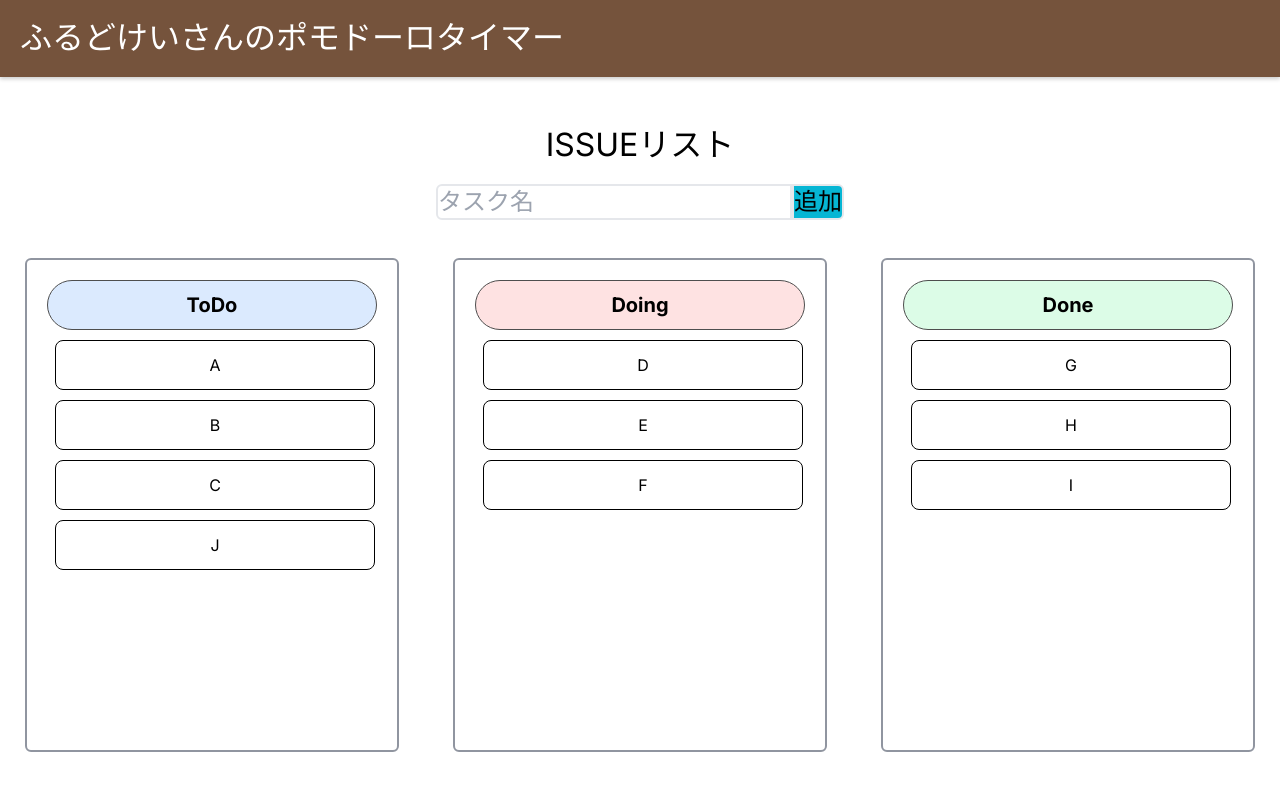
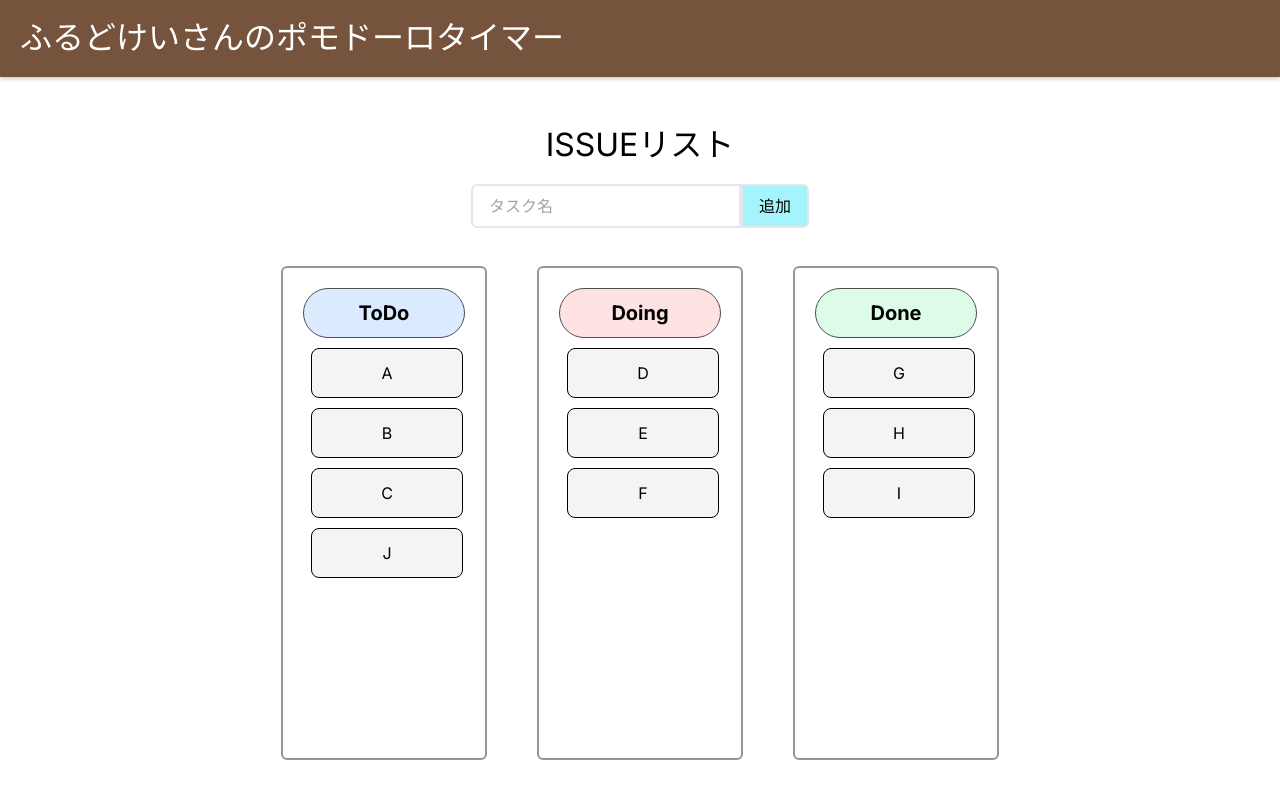
Before and after one commit to scla-sagauniv/univ_debut, a Next.js app: page /taskState in a window 1280 px wide. Built offline with nearby package versions, Linux system fonts and the light colour scheme.

Commit message:
ISSUEリスト

```diff
--- a/app/globals.css
+++ b/app/globals.css
@@ -55,7 +55,7 @@
   display: flex;
   flex-direction: row;
   justify-content: space-between;
-  width: 100%;
+  width: 60%;
   margin-top: 25px;
 }
 
--- a/app/taskState/IssueForm.js
+++ b/app/taskState/IssueForm.js
@@ -6,8 +6,8 @@ const IssueForm = () => {
     <div className="issue-form">
       <form>
         <div className="form-group">
-          <input type="text" className="form-control border-2 text-2xl  rounded-l-md " id="exampleInputEmail1" aria-describedby="emailHelp" placeholder="タスク名" />
-          <button type="submit" className="btn btn-primary bg-cyan-500 border-2 text-2xl rounded-r-md ">追加</button>
+          <input type="text" className="form-control border-2 text-2x1  rounded-l-md px-4 py-2" id="exampleInputEmail1" aria-describedby="emailHelp" placeholder="タスク名" />
+          <button type="submit" className="btn btn-primary bg-cyan-200 border-2 text-2x1 rounded-r-md  px-4 py-2">追加</button>
         </div>
       </form>
     </div>
--- a/app/taskState/Item.js
+++ b/app/taskState/Item.js
@@ -2,7 +2,7 @@ import { UniqueIdentifier } from "@dnd-kit/core";
 
 const Item = ({ name }) => {
   return (
-    <div className="w-full h-[50px] flex items-center justify-center my-2.5 border border-black rounded-lg">
+    <div className="w-full h-[50px] flex items-center justify-center my-2.5 border border-black rounded-lg bg-gray-100">
       {name}
     </div>
   );
```
